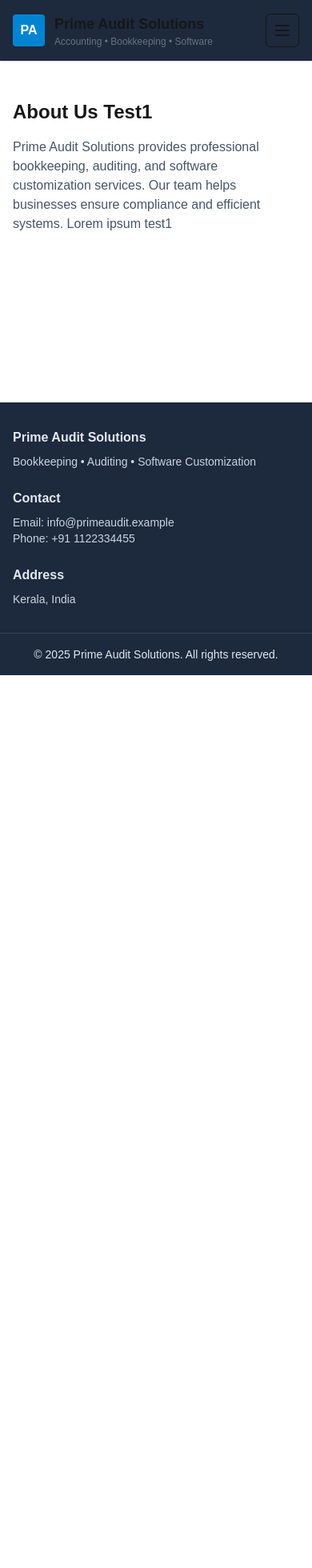
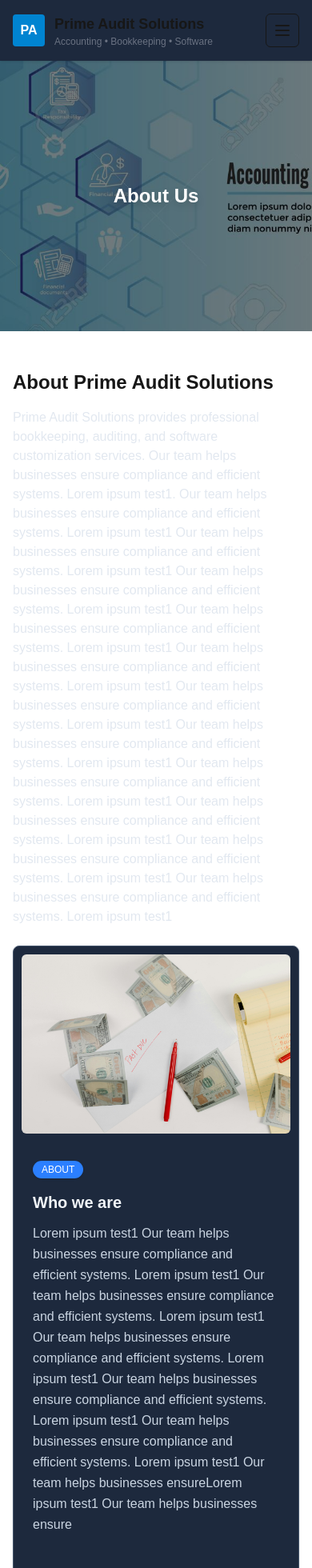
Before and after one commit to primeauditingdxb/prime-audit-next, a Next.js app: page /about in a window 390 px wide. Shown: the top 1960 px of the page at 80% size. Before the commit the page ends 844 px from the top, so only its background shows below. Built offline with nearby package versions, Linux system fonts and the light colour scheme.

Commit message:
About page changed, Card component added, Longcard Added

```diff
--- a/app/about/page.tsx
+++ b/app/about/page.tsx
@@ -1,5 +1,8 @@
 import { getMarkdownSync } from '@/lib/content'
 import MarkdownRenderer from '../components/MarkdownRenderer'
+import Link from 'next/link'
+import LongCard from '../components/LongCard'
+import Card from '../components/Card'
 
 export const metadata = {
     title: 'About — Prime Audit Solutions',
@@ -8,10 +11,68 @@ export const metadata = {
 
 export default function AboutPage() {
     const data = getMarkdownSync('about')
+    const banner = data.meta.bannerImage
     return (
+        <>
+            <section
+                className="about-bg relative"
+                style={{
+                    backgroundImage: `url(${banner})`,
+                }}
+                aria-label={data.meta.bannerTitle || 'About'}
+            >
+                {/* Decorative overlay for contrast */}
+                <div className="absolute inset-0 bg-black/50" />
+
+                {/* Hidden text for screen readers describing the banner */}
+                <span className="sr-only">{data.meta.description || data.meta.title}</span>
+
+                {/* Content container: centered on mobile, left-aligned on md+ */}
+                <div className="relative z-10 container mx-auto px-4 py-12 md:py-20">
+                    <div className="max-w-3xl md:max-w-2xl lg:max-w-xl">
+                        <h1 className="text-white text-2xl sm:text-3xl md:text-4xl lg:text-5xl font-extrabold leading-tight md:leading-snug drop-shadow-lg text-center md:text-left">
+                            {data.meta.bannerTitle}
+                        </h1>
+
+                    </div>
+                </div>
+            </section>
+            {/* <div className="mt-4 text-white/90 text-base sm:text-lg md:text-base lg:text-lg text-center md:text-left">
+                <MarkdownRenderer html={data.contentHtml} />
+            </div> */}
+
             <div className="container mx-auto px-4 py-12">
-      <h2 className="text-2xl font-semibold">{data.meta.title}</h2>
-      <div className="mt-4 text-slate-600"><MarkdownRenderer html={data.contentHtml} /></div>
+                <h2 className="text-2xl font-semibold">{data.meta.mainTitle}</h2>
+                <div className="mt-4 text-slate-200"><MarkdownRenderer html={data.contentHtml} /></div>
+
+                <LongCard
+                    title={data.meta.cardTitle1}
+                    content={data.meta.cardContent1}
+                    image={data.meta.cardImage1}
+                    tag="ABOUT"
+                    // link="#"
+                    reverse={false}
+                />
+
+                <LongCard
+                    title={data.meta.cardTitle2}
+                    content={data.meta.cardContent2}
+                    image={data.meta.cardImage2}
+                    tag="ABOUT"
+                    // link="#"
+                    reverse={true}
+                />
+
+                <LongCard
+                    title={data.meta.cardTitle3}
+                    content={data.meta.cardContent3}
+                    image={data.meta.cardImage3}
+                    tag="ABOUT"
+                    // link="#"
+                    reverse={false}
+                />
+
             </div>
+        </>
     )
 }
--- /dev/null
+++ b/app/components/Card.tsx
@@ -0,0 +1,53 @@
+'use client';
+
+import React from 'react';
+import Image from 'next/image';
+
+interface CardProps {
+  imageUrl: string;
+  imageAlt?: string;
+  title: string;
+  description: string;
+  buttonText?: string;
+  onButtonClick?: () => void;
+}
+
+const Card: React.FC<CardProps> = ({
+  imageUrl,
+  imageAlt = 'card-image',
+  title,
+  description,
+  buttonText = 'Read more',
+  onButtonClick
+}) => {
+  return (
+    <div className="relative flex flex-col my-6 bg-white shadow-sm border border-slate-200 rounded-lg w-96">
+      <div className="relative h-56 m-2.5 overflow-hidden text-white rounded-md">
+        <img
+          src={imageUrl}
+          alt={imageAlt}
+          className="object-cover rounded-md"
+        />
+      </div>
+      <div className="p-4">
+        <h6 className="mb-2 text-slate-800 text-xl font-semibold">
+          {title}
+        </h6>
+        <p className="text-slate-600 leading-normal font-light">
+          {description}
+        </p>
+      </div>
+      <div className="px-4 pb-4 pt-0 mt-2">
+        <button
+          className="rounded-md bg-slate-800 py-2 px-4 border border-transparent text-center text-sm text-white transition-all shadow-md hover:shadow-lg focus:bg-slate-700 focus:shadow-none active:bg-slate-700 hover:bg-slate-700 active:shadow-none disabled:pointer-events-none disabled:opacity-50 disabled:shadow-none"
+          type="button"
+          onClick={onButtonClick}
+        >
+          {buttonText}
+        </button>
+      </div>
+    </div>
+  );
+};
+
+export default Card;
--- /dev/null
+++ b/app/components/LongCard.tsx
@@ -0,0 +1,76 @@
+'use client'
+
+import React from 'react'
+import Link from 'next/link'
+
+export interface LongCardProps {
+  title: string
+  content: string
+  image: string
+  tag?: string
+  link?: string
+  reverse?: boolean // flip layout (image on right)
+}
+
+const LongCard: React.FC<LongCardProps> = ({
+  title,
+  content,
+  image,
+  tag = 'ABOUT',
+  link = null,
+  reverse = false,
+}) => {
+  return (
+    <div
+      className={`relative flex flex-col ${
+        reverse ? 'md:flex-row-reverse' : 'md:flex-row'
+      } w-full my-6 bg-slate-800 shadow-sm border border-slate-600 rounded-lg overflow-hidden transition-transform duration-300 hover:scale-[1.02]`}
+    >
+      {/* Image section */}
+      <div className="relative p-2.5 md:w-2/5 shrink-0 overflow-hidden">
+        <img
+          src={image}
+          alt={title}
+          loading="lazy"
+          className="h-full w-full rounded-md md:rounded-lg object-cover"
+        />
+      </div>
+
+      {/* Text section */}
+      <div className="p-6 flex flex-col justify-center flex-1">
+        {tag && (
+          <div className="mb-4 rounded-full bg-blue-500 py-0.5 px-2.5 border border-transparent text-xs text-white transition-all shadow-sm w-fit text-center uppercase">
+            {tag}
+          </div>
+        )}
+        <h4 className="mb-3 text-slate-100 text-xl font-semibold">{title}</h4>
+        <p className="mb-6 text-slate-300 leading-relaxed font-light">{content}</p>
+
+        {link && (
+          <Link
+            href={link}
+            className="text-slate-200 font-semibold text-sm hover:underline flex items-center gap-2 w-fit"
+          >
+            Learn More
+            <svg
+              xmlns="http://www.w3.org/2000/svg"
+              className="h-4 w-4"
+              fill="none"
+              viewBox="0 0 24 24"
+              stroke="currentColor"
+            >
+              <path
+                strokeLinecap="round"
+                strokeLinejoin="round"
+                strokeWidth="2"
+                d="M14 5l7 7m0 0l-7 7m7-7H3"
+              />
+            </svg>
+          </Link>
+        )}
+      </div>
+    </div>
+  )
+}
+
+export default LongCard
--- a/app/globals.css
+++ b/app/globals.css
@@ -34,6 +34,14 @@ body {
   height: 56vh;            /* default mobile-ish */
 }
 
+.about-bg {
+  @apply bg-center bg-cover bg-no-repeat flex items-center;
+  /* Mobile height smaller, larger on md and above */
+  height: 40vh;            /* default mobile-ish */
+}
+
+
+
 @media (min-width: 768px) {
   .hero-bg { height: 72vh; } /* md+ */
 }
--- a/app/services/page.tsx
+++ b/app/services/page.tsx
@@ -7,6 +7,7 @@ export default function ServicesPage() {
     <div className="container mx-auto px-4 py-12">
       <h2 className="text-2xl font-semibold">{data.meta.title}</h2>
       <div className="mt-4 text-slate-600"><MarkdownRenderer html={data.contentHtml} /></div>
+
     </div>
   )
 }
--- a/content/about.md
+++ b/content/about.md
@@ -1,7 +1,18 @@
 ---
-title: About Us Test1
+bannerTitle: About Us
 description: "About Prime Audit Solutions: expertise in bookkeeping, auditing
   and software customization. Test1"
 bannerImage: /uploads/accounting-1.jpg
+mainTitle: About Prime Audit Solutions
+cardTitle1: Who we are
+cardImage1: /uploads/gallery-1.jpg
+cardContent1: "Lorem ipsum test1 Our team helps businesses ensure compliance and efficient systems. Lorem ipsum test1 Our team helps businesses ensure compliance and efficient systems. Lorem ipsum test1 Our team helps businesses ensure compliance and efficient systems. Lorem ipsum test1 Our team helps businesses ensure compliance and efficient systems. Lorem ipsum test1 Our team helps businesses ensure compliance and efficient systems. Lorem ipsum test1 Our team helps businesses ensureLorem ipsum test1 Our team helps businesses ensure "
+cardTitle2: What we do
+cardImage2: /uploads/gallery-2.jpg
+cardContent2: "Lorem ipsum test1 Our team helps businesses ensure compliance and efficient systems. Lorem ipsum test1 Our team helps businesses ensure compliance and efficient systems. Lorem ipsum test1 Our team helps businesses ensure compliance and efficient systems. Lorem ipsum test1 Our team helps businesses ensure compliance and efficient systems. Lorem ipsum test1 Our team helps businesses ensure compliance and efficient systems. Lorem ipsum test1 Our team helps businesses ensureLorem ipsum test1 Our team helps businesses ensure"
+cardTitle3: How Do We Help?
+cardImage3: /uploads/accounting-1.jpg
+cardContent3: "Lorem ipsum test1 Our team helps businesses ensure compliance and efficient systems. Lorem ipsum test1 Our team helps businesses ensure compliance and efficient systems. Lorem ipsum test1 Our team helps businesses ensure compliance and efficient systems. Lorem ipsum test1 Our team helps businesses ensure compliance and efficient systems. Lorem ipsum test1 Our team helps businesses ensure compliance and efficient systems. Lorem ipsum test1 Our team helps businesses ensureLorem ipsum test1 Our team helps businesses ensure"
+
 ---
-Prime Audit Solutions provides professional bookkeeping, auditing, and software customization services. Our team helps businesses ensure compliance and efficient systems. Lorem ipsum test1
+Prime Audit Solutions provides professional bookkeeping, auditing, and software customization services. Our team helps businesses ensure compliance and efficient systems. Lorem ipsum test1. Our team helps businesses ensure compliance and efficient systems. Lorem ipsum test1 Our team helps businesses ensure compliance and efficient systems. Lorem ipsum test1 Our team helps businesses ensure compliance and efficient systems. Lorem ipsum test1 Our team helps businesses ensure compliance and efficient systems. Lorem ipsum test1 Our team helps businesses ensure compliance and efficient systems. Lorem ipsum test1 Our team helps businesses ensure compliance and efficient systems. Lorem ipsum test1 Our team helps businesses ensure compliance and efficient systems. Lorem ipsum test1 Our team helps businesses ensure compliance and efficient systems. Lorem ipsum test1 Our team helps businesses ensure compliance and efficient systems. Lorem ipsum test1 Our team helps businesses ensure compliance and efficient systems. Lorem ipsum test1 Our team helps businesses ensure compliance and efficient systems. Lorem ipsum test1
```
Lines whose indentation alone changed are shown as unchanged.
